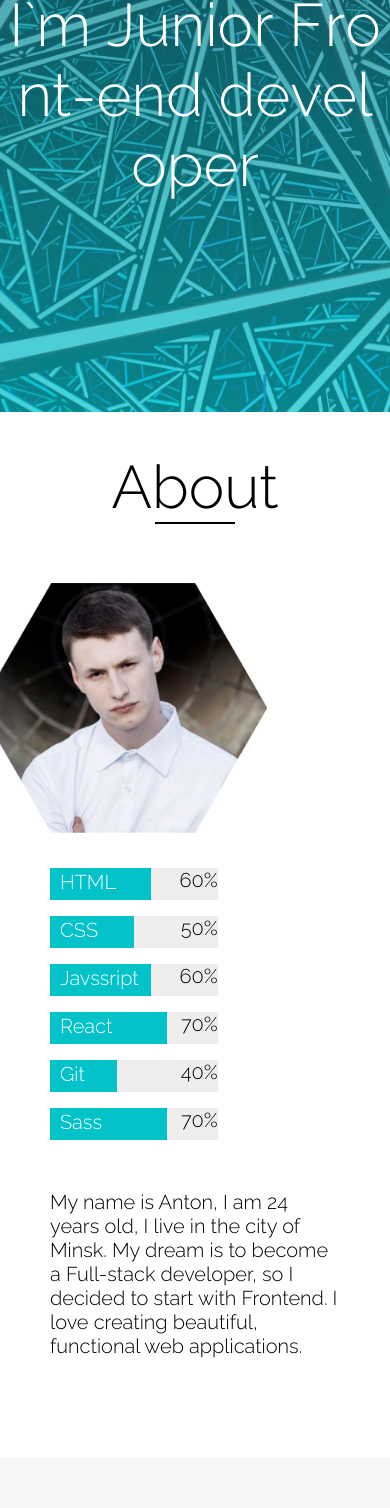
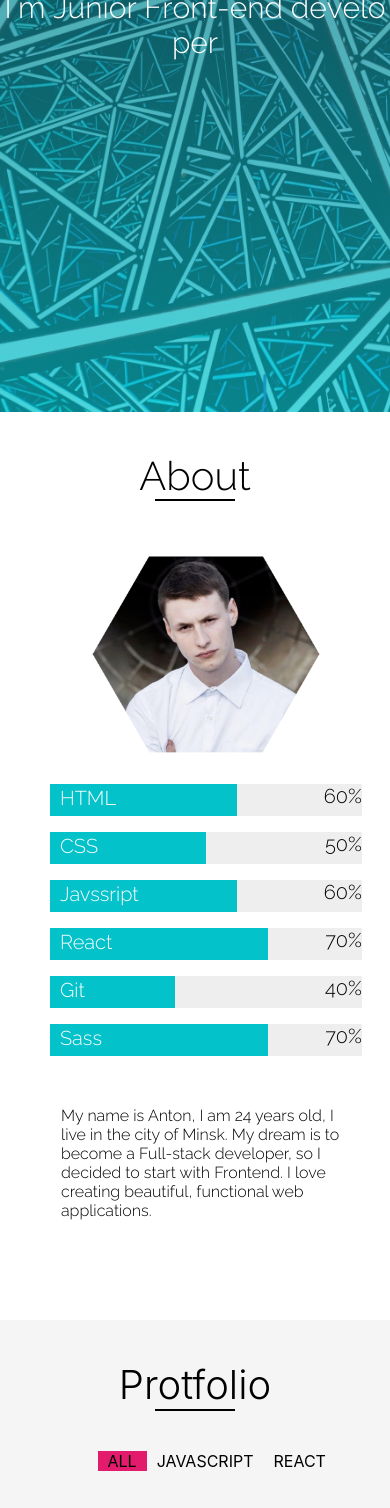
Before and after one commit to AntonParkhimovich/portfolio, a React (Create React App) app in the folder portfolio/: page / in a window 390 px wide. Shown: the part 432-1940 px from the top of the page. Built offline with nearby package versions, Linux system fonts and the light colour scheme.

Commit message:
feat: add mobile version

```diff
--- a/portfolio/src/styles/components/_about.scss
+++ b/portfolio/src/styles/components/_about.scss
@@ -56,16 +56,8 @@ padding: 0 50px;
     justify-content: space-between;
     margin-top: 16px;
    }
-
-   &__fill{
-
-   }
    &__fill-paint{
     background-color: $azure;
-    animation-name: fill-toolbar;
-    animation-duration: 1s;
-    animation-timing-function: ease-in-out;
-    width: 100%;
     height: 100%;
    }
    &__text{
@@ -86,3 +78,30 @@ padding: 0 50px;
         width: 100%;
     }
 }
+@media screen and (max-width: 714px){
+    .about-main {
+        display: flex;
+        margin-bottom: 100px;
+        flex-direction: column;
+        align-items: center;
+    }
+    .about-title{
+        font-size: 40px;
+    }
+    .about-me__text {
+        font-size: 16px;
+    }
+    .about-me__avatar{
+        width: 196px;
+        height: 227px;
+    }
+    .about-skills__toolbar{
+        width: 80vw;
+    }
+}
+@media screen and (max-width: 375px){
+   .about{
+       padding: 0;
+       text-align: center;
+   }
+}
--- a/portfolio/src/styles/components/_contactMe.scss
+++ b/portfolio/src/styles/components/_contactMe.scss
@@ -3,7 +3,7 @@
     flex-direction: column;
     align-items: center;
     background-color: #252934;
-    height: 594px;
+    height: 640px;
     padding-top: 70px;
     font-family: $font-family;
     &__title{
@@ -11,6 +11,13 @@
         font-size: 60px;
         font-weight: 300;
         margin-bottom: 30px;
+    }
+    &__title::after{
+        content: '';
+        display: block;
+        border-top: 2px solid white;
+        width: 80px;
+        margin: 0 auto;
     }
 
     &__form{
@@ -56,3 +63,13 @@
 .error{
     border: 1px solid #bf1650;
 }
+@media screen and (max-width: 621px){
+    .contact-me__title{
+        font-size: 40px;
+    }
+}
+@media screen and (max-width: 375px){
+    .contact-me__form{
+        width: 90vw;
+    }
+}
--- a/portfolio/src/styles/components/_helloSection.scss
+++ b/portfolio/src/styles/components/_helloSection.scss
@@ -21,3 +21,13 @@
     }
 
 }
+@media screen and (max-width: 621px){
+    .hello-section__main{
+        font-size: 20px;
+    }
+}
+@media screen and (max-width: 375px){
+    .hello-section__main{
+        font-size: 14px;
+    }
+}
--- a/portfolio/src/styles/components/_portfolio.scss
+++ b/portfolio/src/styles/components/_portfolio.scss
@@ -8,6 +8,13 @@
         margin: 40px auto;
         font-size: 60px;
         font-weight: 300;
+    }
+    &-title::after{
+      content: '';
+      display: block;
+      border-top: 2px solid black;
+      width: 80px;
+      margin: 0 auto;
     }
 }
 .portfolio-header{
@@ -86,3 +93,9 @@
     justify-content: center;
     align-items: center;
   }
+
+  @media screen and (max-width: 621px){
+    .portfolio-title{
+      font-size: 40px;
+    }
+  }
```
